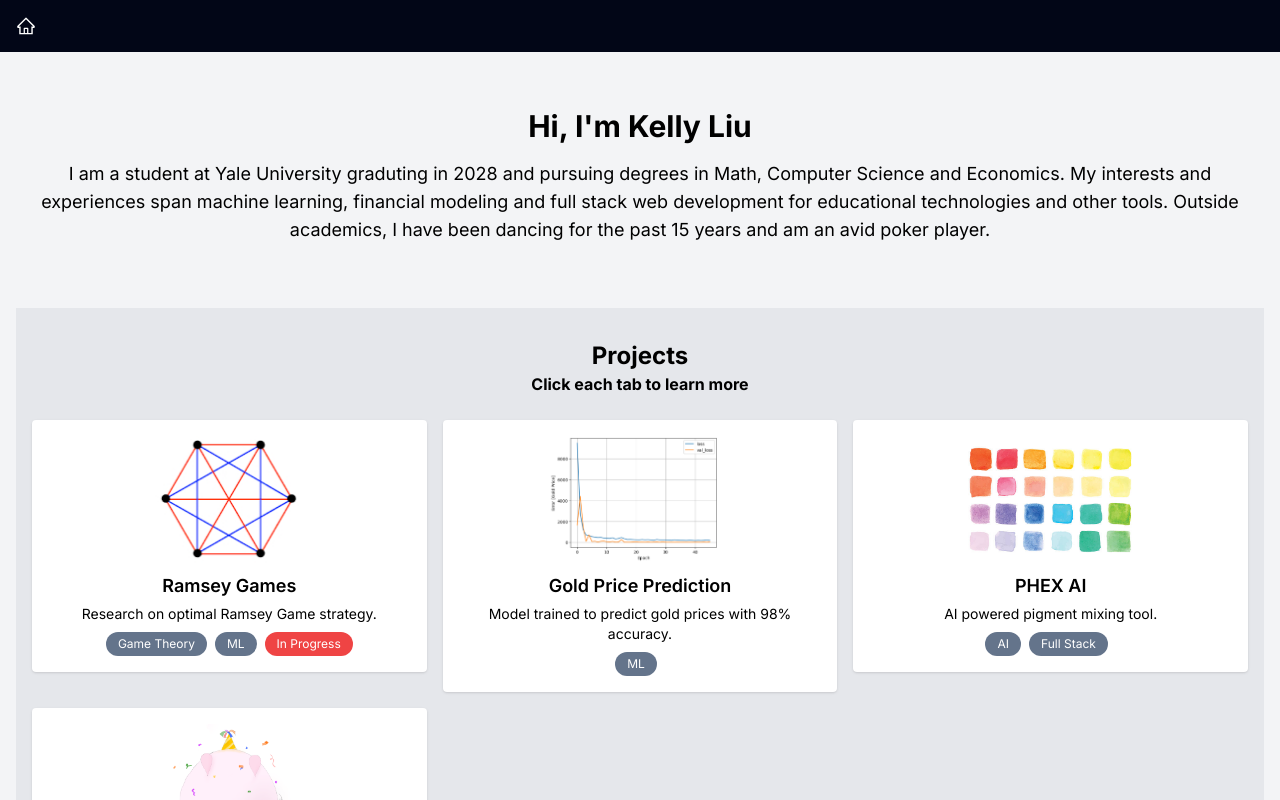
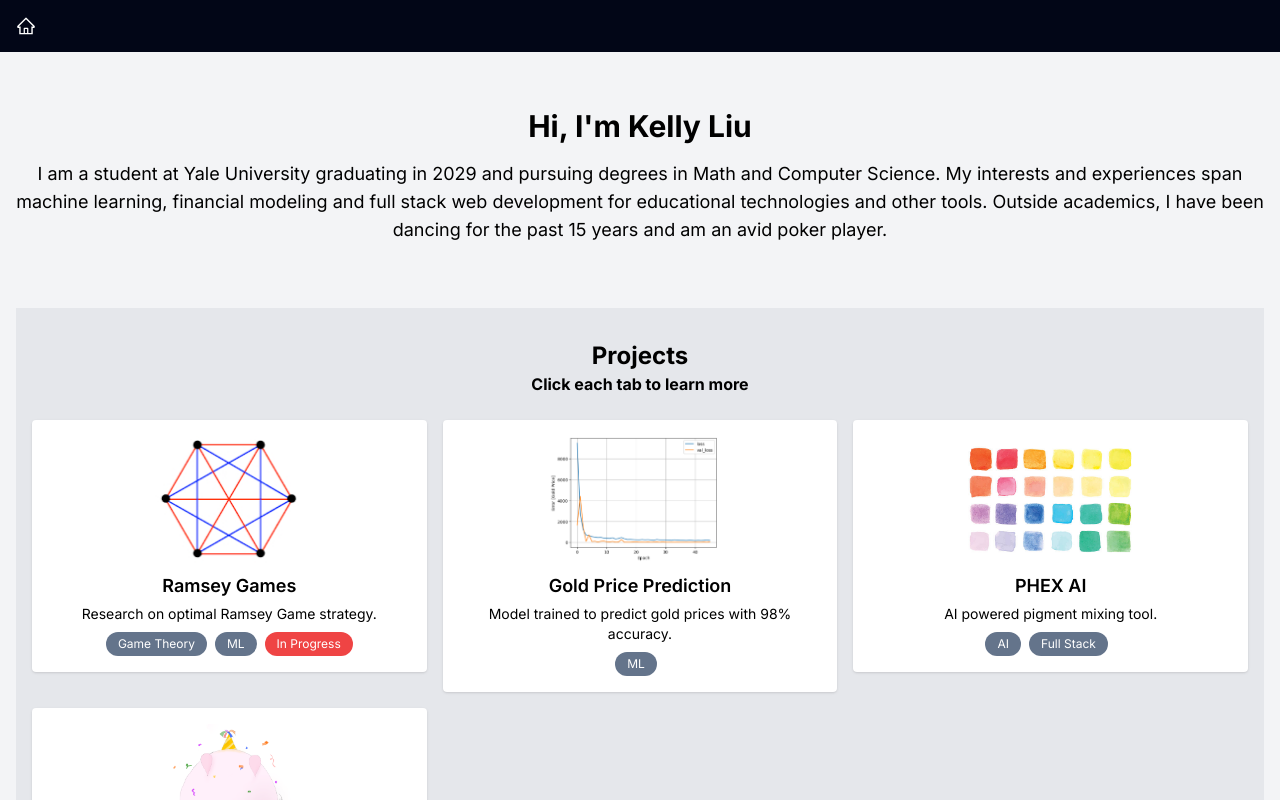
Before and after one commit to kliu3115/kliu3115.github.io, a Next.js app: page / in a window 1280 px wide. Shown: the top 800 px of the page. Built offline with nearby package versions, Linux system fonts and the light colour scheme.

Commit message:
Update page.js

```diff
--- a/app/page.js
+++ b/app/page.js
@@ -58,7 +58,7 @@ const Home = () => {
       <div className="flex flex-col items-center justify-center bg-gray-100 h-60">
         <div className="text-3xl font-bold mb-4 text-black">Hi, I'm Kelly Liu</div>
         <div className="text-lg text-center mb-6 text-black">
-          I am a student at Yale University graduting in 2028 and pursuing degrees in Math, Computer Science and Economics. My interests and experiences span machine learning, financial modeling and full stack web development for educational technologies and other tools. Outside academics, I have been dancing for the past 15 years and am an avid poker player.
+          I am a student at Yale University graduating in 2029 and pursuing degrees in Math and Computer Science. My interests and experiences span machine learning, financial modeling and full stack web development for educational technologies and other tools. Outside academics, I have been dancing for the past 15 years and am an avid poker player.
         </div>
       </div>
 
```
